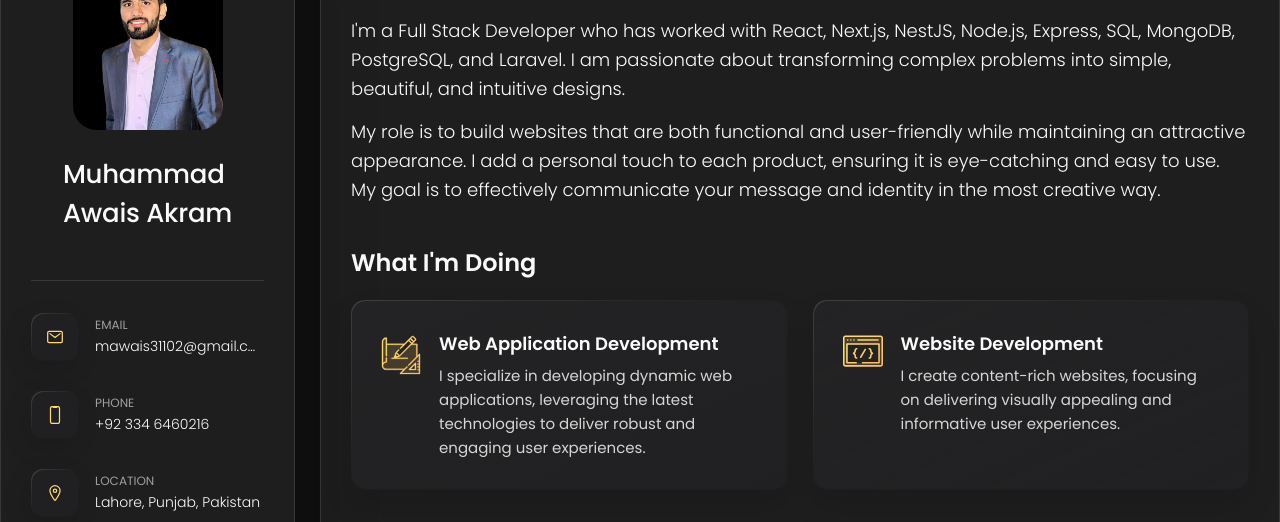
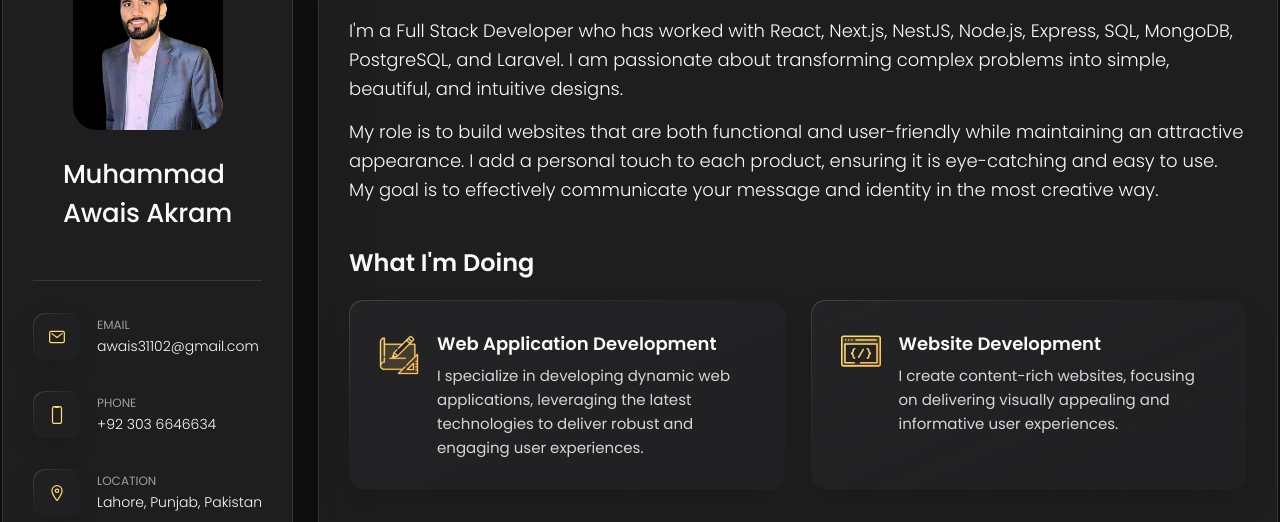
Before and after one commit to 31102/awais_portfolio, a plain HTML site: page index.html in a window 1280 px wide. Shown: the part 162-684 px from the top of the page. Drawn offline with nearby package versions, Linux system fonts and the light colour scheme.

Commit message:
contact info updated

```diff
--- a/index.html
+++ b/index.html
@@ -81,7 +81,7 @@
                 <p class="contact-title">Email</p>
 
                 <a href="mailto:mawais31102@gmail.com" class="contact-link"
-                  >mawais31102@gmail.com</a
+                  >awais31102@gmail.com</a
                 >
               </div>
             </li>
@@ -95,7 +95,7 @@
                 <p class="contact-title">Phone</p>
 
                 <a href="tel:+923036646634" class="contact-link"
-                  >+92 334 6460216</a
+                  >+92 303 6646634</a
                 >
               </div>
             </li>
@@ -429,7 +429,7 @@
                 </p>
               </li>
 
-              <li class="timeline-item">
+              <!-- <li class="timeline-item">
                 <div class="resume-head">
                   <h4 class="h4 timeline-item-title">
                     React Developer - Mighty Solution
@@ -446,7 +446,7 @@
                   with React, delivering a smooth user experience across all
                   devices.
                 </p>
-              </li>
+              </li> -->
 
               <!-- <li class="timeline-item">
                 <h4 class="h4 timeline-item-title">Laravel</h4>
```
